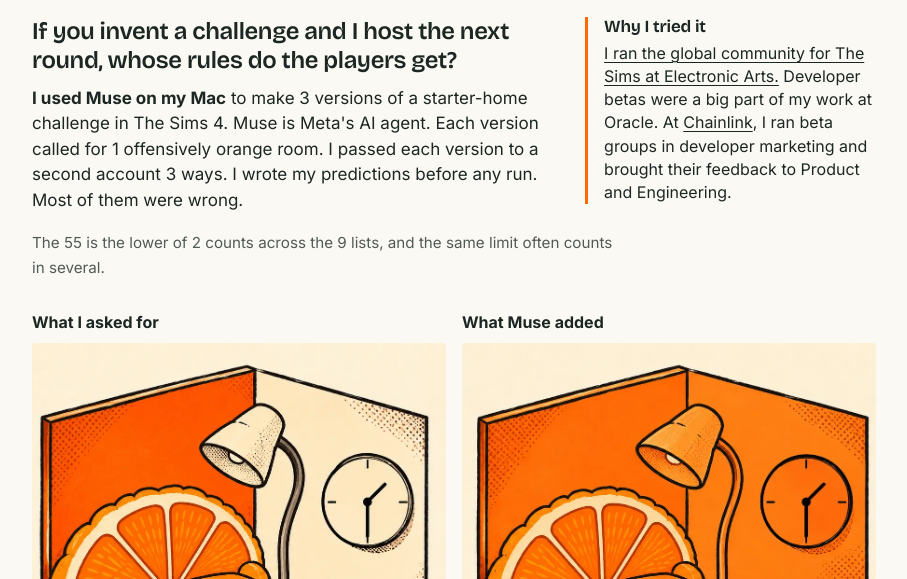
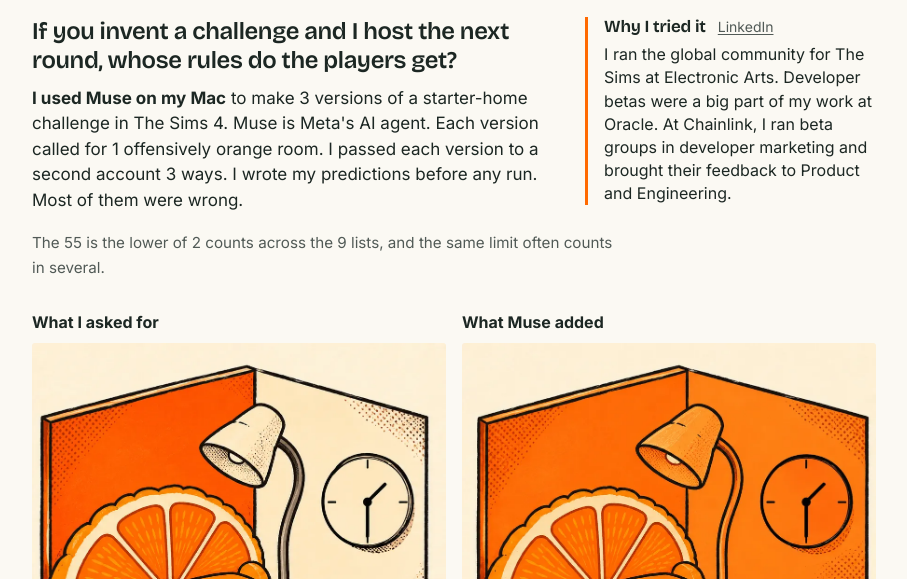
Before and after one commit to beegrrl/can-you-play-my-challenge, a plain HTML site: page index.html in a window 1280 px wide. Shown: the part 221-800 px from the top of the page, without its empty margins (186-1093 px from the left). Drawn offline with nearby package versions, Linux system fonts and the light colour scheme.

Commit message:
point the note to my profile, not to 1 job

```diff
--- a/index.html
+++ b/index.html
@@ -162,7 +162,9 @@ footer p{max-width:none}
 .opening-prose{font-size:1.0625rem;line-height:1.5}
 .opening-prose strong{font-weight:650}
 .author-note{border-inline-start:3px solid var(--orange);padding-inline-start:16px;font-size:1rem;line-height:1.45}
-.author-note h2{font-size:1.06rem;letter-spacing:-.01em;margin:0 0 6px}
+.author-note-head{display:flex;align-items:baseline;gap:12px;flex-wrap:wrap;margin-bottom:6px}
+.author-note-head h2{font-size:1.06rem;letter-spacing:-.01em;margin:0}
+.author-note-head a{font-size:.875rem;color:var(--muted)}
 .author-note a{text-decoration-thickness:1px;text-underline-offset:.16em}
 .author-note a:focus-visible{outline:2px solid var(--ink);outline-offset:3px}
 @media(max-width:720px){.study-opening{grid-template-columns:1fr;gap:17px}.author-note{max-width:60ch}}
@@ -179,8 +181,11 @@ footer p{max-width:none}
     <p class="opening-prose"><strong>I used Muse on my Mac</strong> to make 3 versions of a starter-home challenge in The Sims 4. Muse is Meta's AI agent. Each version called for 1 offensively orange room. I passed each version to a second account 3 ways. I wrote my predictions before any run. Most of them were wrong.</p>
   </div>
   <aside class="author-note" aria-labelledby="author-note-title">
-    <h2 id="author-note-title">Why I tried it</h2>
-    <p><a href="https://www.linkedin.com/in/beegirl/">I ran the global community for The Sims at Electronic Arts.</a> Developer betas were a big part of my work at Oracle. At <a href="https://chain.link/">Chainlink</a>, I ran beta groups in developer marketing and brought their feedback to Product and Engineering.</p>
+    <div class="author-note-head">
+      <h2 id="author-note-title">Why I tried it</h2>
+      <a href="https://www.linkedin.com/in/beegirl/" aria-label="Melissa Thorne on LinkedIn">LinkedIn</a>
+    </div>
+    <p>I ran the global community for The Sims at Electronic Arts. Developer betas were a big part of my work at Oracle. At Chainlink, I ran beta groups in developer marketing and brought their feedback to Product and Engineering.</p>
   </aside>
 </div>
 <p class="status">The 55 is the lower of 2 counts across the 9 lists, and the same limit often counts in several.</p>
```
